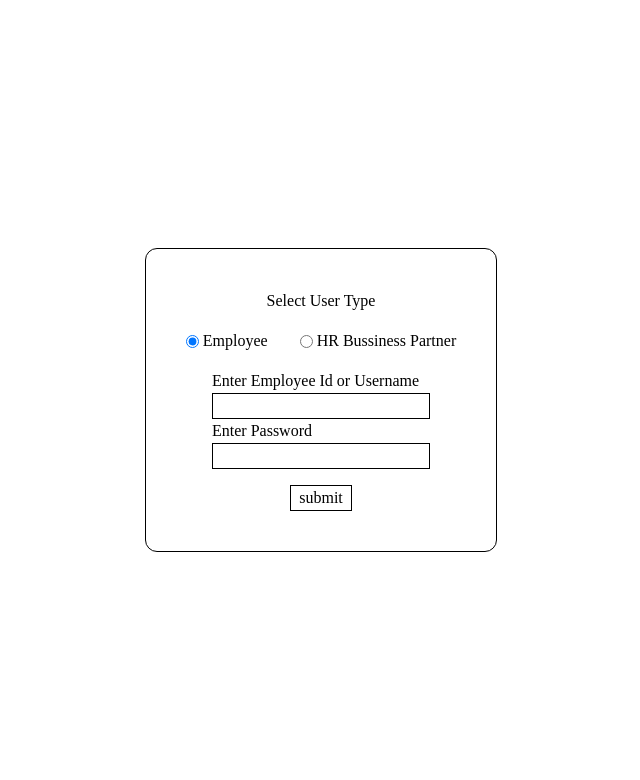
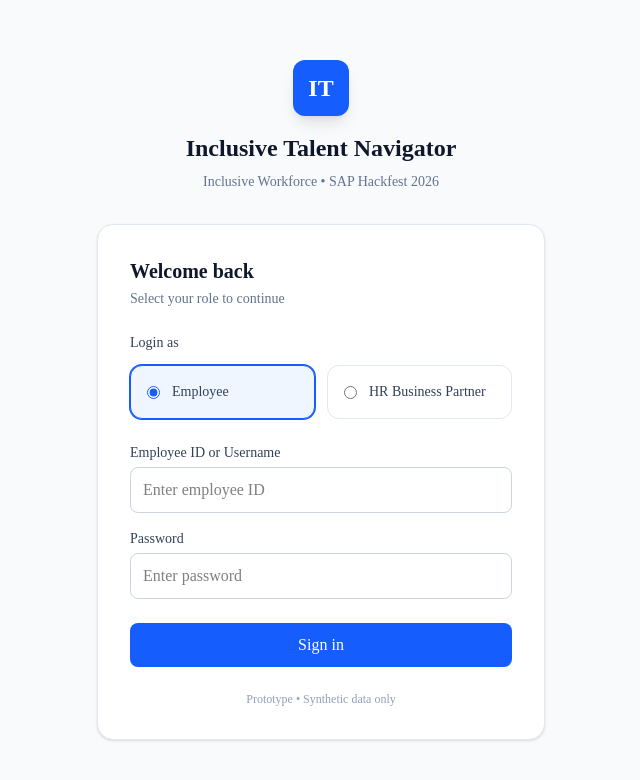
Before and after one commit to abhinandan029/ByteForge-Inclusive-Talent-Navigator, a React app in the folder Frontend/: page / in a window 1280 px wide. Both pictures are taken after a click on the label "Employee". Shown: the top 780 px of the page, without its empty margins (319-959 px from the left). Built offline with nearby package versions, Linux system fonts and the light colour scheme; the HTML template or start-up script is replaced by a standard one.

Commit message:
Login page UI changed

```diff
--- a/Frontend/src/pages/LoginPage.jsx
+++ b/Frontend/src/pages/LoginPage.jsx
@@ -1,87 +1,192 @@
-// React library imports
 import { useState } from "react"
 
-export default function  LoginPage(){
-
-  // All the Users
+export default function LoginPage() {
   const users = [
-    {label : "Employee", id : "employee"},
-    {label : "HR Bussiness Partner", id : "HR"}
+    { label: "Employee", id: "employee" },
+    { label: "HR Business Partner", id: "HR" }
   ]
 
-  // Points to active user : employee || HR and initiall none
-  const [ActiveUser, setActiveUser] = useState(null)
+  const [activeUser, setActiveUser] = useState(null)
+
+  const handleSubmit = (e) => {
+    e.preventDefault()
+
+    // Navigation will be connected later
+    // after we build App.jsx
+    console.log("Login as:", activeUser)
+  }
 
   return (
-    <div className="h-screen flex items-center justify-center">
+    <div className="min-h-screen bg-slate-50 flex items-center justify-center px-6">
 
-      <form className="border rounded-xl flex flex-col gap-4 items-center justify-center p-10">
+      <div className="w-full max-w-md">
 
-        <p>Select User Type</p>
-        <div className="flex gap-8">
-          {
-            // Radio buttons to selsct the user
-            users.map(user => {
-              return (
-                <div className="flex items-center gap-1">
+        {/* Logo / Brand */}
+        <div className="text-center mb-8">
+
+          <div className="flex justify-center mb-4">
+            <div className="w-14 h-14 rounded-xl bg-blue-600 flex items-center justify-center shadow-lg">
+              <span className="text-white text-2xl font-bold">
+                IT
+              </span>
+            </div>
+          </div>
+
+          <h1 className="text-2xl font-semibold text-slate-900">
+            Inclusive Talent Navigator
+          </h1>
+
+          <p className="text-sm text-slate-500 mt-2">
+            Inclusive Workforce • SAP Hackfest 2026
+          </p>
+
+        </div>
+
+        {/* Login Card */}
+        <form
+          onSubmit={handleSubmit}
+          className="bg-white border border-slate-200 rounded-2xl shadow-sm p-8"
+        >
+
+          <div className="mb-6">
+            <h2 className="text-xl font-semibold text-slate-900">
+              Welcome back
+            </h2>
+
+            <p className="text-sm text-slate-500 mt-1">
+              Select your role to continue
+            </p>
+          </div>
+
+          {/* User Type */}
+          <div className="mb-6">
+
+            <label className="block text-sm font-medium text-slate-700 mb-3">
+              Login as
+            </label>
+
+            <div className="grid grid-cols-2 gap-3">
+
+              {users.map((user) => (
+                <label
+                  key={user.id}
+                  className={`cursor-pointer rounded-xl border p-4 transition-all ${
+                    activeUser === user.id
+                      ? "border-blue-600 bg-blue-50 ring-1 ring-blue-600"
+                      : "border-slate-200 hover:border-slate-400"
+                  }`}
+                >
+
+                  <div className="flex items-center gap-3">
+
                     <input
-                    id={user.id}
                       type="radio"
                       name="userType"
                       value={user.id}
+                      checked={activeUser === user.id}
                       onChange={(e) => setActiveUser(e.target.value)}
-                    required
-                  />
-                  <label htmlFor={user.id} className="cursor-pointer">{user.label}</label>
-                </div>
-              )
-            })
-          }
-        </div>
-
-        {
-          // Input feilds for Employee user type
-          ActiveUser === "employee" &&
-          <div className="flex flex-col">
-            <label>Enter Employee Id or Username</label>
-            <input
-              className="border px-2"
+                      className="accent-blue-600"
                       required
                     />
 
-            <label>Enter Password</label>
+                    <span className="text-sm font-medium text-slate-700">
+                      {user.label}
+                    </span>
+
+                  </div>
+
+                </label>
+              ))}
+
+            </div>
+
+          </div>
+
+          {/* Employee Login */}
+          {activeUser === "employee" && (
+            <div className="space-y-4">
+
+              <div>
+                <label className="block text-sm font-medium text-slate-700 mb-1">
+                  Employee ID or Username
+                </label>
+
                 <input
-              className="border px-2"
+                  type="text"
+                  placeholder="Enter employee ID"
+                  className="w-full border border-slate-300 rounded-lg px-3 py-2.5 outline-none focus:border-blue-600 focus:ring-2 focus:ring-blue-100"
                   required
                 />
               </div>
-        }
 
-        {
-          // Input feilds for HR user type
-          ActiveUser === "HR" &&
-          <div className="flex flex-col">
-            <label>Enter Admin ID or Username</label>
+              <div>
+                <label className="block text-sm font-medium text-slate-700 mb-1">
+                  Password
+                </label>
+
                 <input
-              className="border px-2"
-              required
-            />
-
-            <label>Enter Password</label>
-            <input
-              className="border px-2"
+                  type="password"
+                  placeholder="Enter password"
+                  className="w-full border border-slate-300 rounded-lg px-3 py-2.5 outline-none focus:border-blue-600 focus:ring-2 focus:ring-blue-100"
                   required
                 />
               </div>
-        }
 
-        {
-          ActiveUser &&
-          <input type="submit" value="submit" className="border px-2 cursor-pointer" />
-        }
+            </div>
+          )}
 
+          {/* HR Login */}
+          {activeUser === "HR" && (
+            <div className="space-y-4">
+
+              <div>
+                <label className="block text-sm font-medium text-slate-700 mb-1">
+                  Admin ID or Username
+                </label>
+
+                <input
+                  type="text"
+                  placeholder="Enter admin ID"
+                  className="w-full border border-slate-300 rounded-lg px-3 py-2.5 outline-none focus:border-blue-600 focus:ring-2 focus:ring-blue-100"
+                  required
+                />
+              </div>
+
+              <div>
+                <label className="block text-sm font-medium text-slate-700 mb-1">
+                  Password
+                </label>
+
+                <input
+                  type="password"
+                  placeholder="Enter password"
+                  className="w-full border border-slate-300 rounded-lg px-3 py-2.5 outline-none focus:border-blue-600 focus:ring-2 focus:ring-blue-100"
+                  required
+                />
+              </div>
+
+            </div>
+          )}
+
+          {/* Submit */}
+          {activeUser && (
+            <button
+              type="submit"
+              className="w-full mt-6 bg-blue-600 hover:bg-blue-700 text-white font-medium py-2.5 rounded-lg transition-colors"
+            >
+              Sign in
+            </button>
+          )}
+
+          {/* Footer */}
+          <p className="text-xs text-slate-400 text-center mt-6">
+            Prototype • Synthetic data only
+          </p>
 
         </form>
+
+      </div>
+
     </div>
   )
 }
```
Lines whose indentation alone changed are shown as unchanged.
